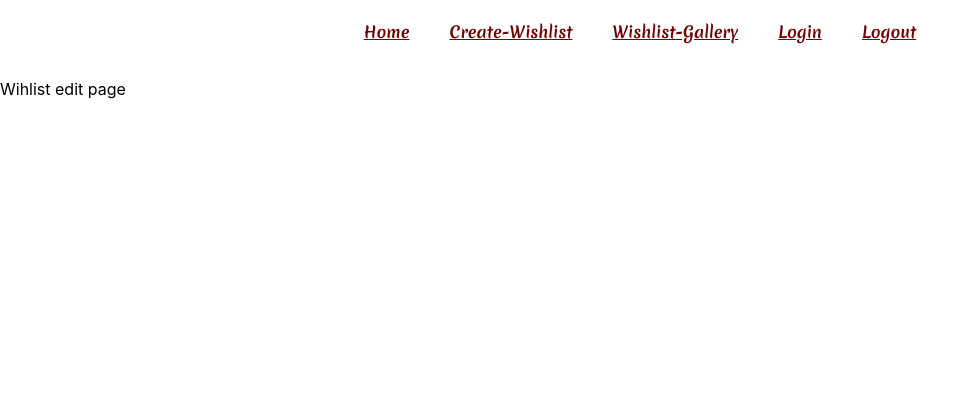
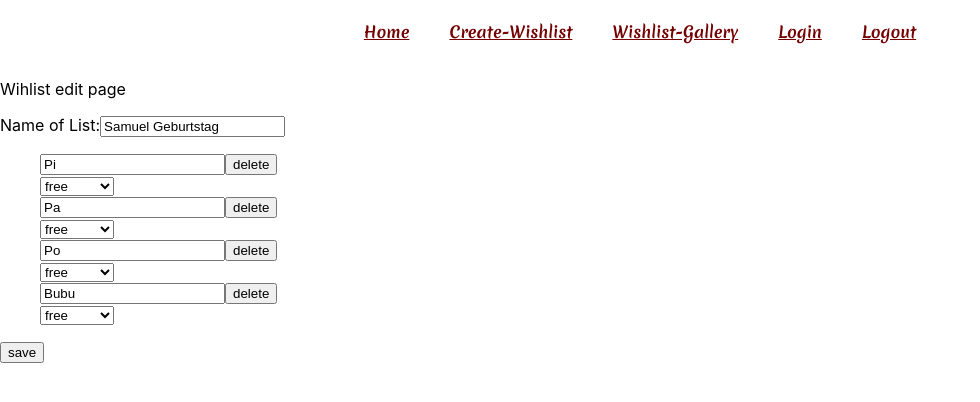
Before and after one commit to JohannaChiabotto/Wishlist, a React (Create React App) app in the folder frontend/: page /wishlistid in a window 1280 px wide. Shown: the top 402 px of the page, without its empty margins (0-980 px from the left). Built offline with nearby package versions, Linux system fonts and the light colour scheme.

Commit message:
Add Edit Wish

```diff
--- /dev/null
+++ b/frontend/src/components/editWish/EditWish.tsx
@@ -0,0 +1,41 @@
+import {WishStatus} from "../../model/WishStatus";
+import Input from "../Input";
+import React from "react";
+
+type EditWishProps = {
+    name: string;
+    status: WishStatus;
+    isUserAdmin:boolean;
+    wishId:string
+}
+export default function EditWish(props: EditWishProps){
+
+    function handleRemoveWishFromListChange(name: string) {
+
+    }
+
+    function handleWishesChange(event: React.FormEvent<HTMLInputElement>) {
+
+    }
+
+    return(
+        <div>
+            { props.isUserAdmin?
+                <Input
+                    key={props.wishId}
+                    name={props.name}
+                    value={props.name}
+                    changeWishHandler={handleWishesChange}
+                    removeWishHandler={handleRemoveWishFromListChange}
+                /> :
+           <p>{props.name}</p>
+            }
+
+            <select name="cars" id="cars">
+                <option selected={props.status === 'FREE'} value="FREE">free</option>
+                <option  selected={props.status === 'BOUGHT'} value="BOUGHT">bought</option>
+                <option  selected={props.status === 'RESERVE'} value="RESERVE">reserved</option>
+            </select>
+        </div>
+    )
+}
--- a/frontend/src/pages/editWishlistPage/EditWishlistPage.tsx
+++ b/frontend/src/pages/editWishlistPage/EditWishlistPage.tsx
@@ -1,9 +1,71 @@
-export default function EditWishlistPage(){
+import React, {useState} from "react";
+import {WishStatus} from "../../model/WishStatus";
+import {Wishlist} from "../../model/Wishlist";
+import EditWish from "../../components/editWish/EditWish";
+import axios from "axios";
+import {User} from "../../model/User";
 
+export default function EditWishlistPage() {
+    const [user, setUser] = useState<User>(User.ADMIN);
 
-    return( <div>
-        <p>Wihlist edit page</p>
-    </div>
+    const [wishlist, setWishlist] = useState<Wishlist>({
+        wishlistId: 'id123', name: 'Samuel Geburtstag', wishes: [
+            {name: 'Pi', status: WishStatus.FREE, wishId: '123'},
+            {name: 'Pa', status: WishStatus.FREE, wishId: '1234'},
+            {name: 'Po', status: WishStatus.FREE, wishId: '456'},
+            {name: 'Bubu', status: WishStatus.FREE, wishId: '768'}
+        ]
+    });
+
+    function handleWishlistNameChange(event: React.ChangeEvent<HTMLInputElement>) {
+
+        setWishlist(prevState => {
+            return {...prevState, name: event.target.value}
+        });
+    }
+
+    function handleSaveEditedWishlistChange() {
+        axios.post("/api/wishlist", wishlist)
+
+            .then(response => response.data)
+            .then(() => {
+
+            })
+            .catch(console.error)
+
+    }
+
+    const interfaceIfAdmin = <div>
+        <div>
+            <label htmlFor="name">Name of List:</label>
+            <input id="name" value={wishlist.name} onChange={handleWishlistNameChange}/>
+        </div>
+        <ul>
+            {wishlist.wishes.map(wish => <EditWish isUserAdmin={true} wishId={wish.wishId!} status={wish.status}
+                                                   key={wish.wishId}
+                                                   name={wish.name}/>)}
+        </ul>
+    </div>;
+
+    const interfaceIfGuest = <div>
+        <div>
+            <p>{wishlist.name}</p>
+        </div>
+        <ul>
+            {wishlist.wishes.map(wish => <EditWish isUserAdmin={false}
+                                                   wishId={wish.wishId!}
+                                                   status={wish.status}
+                                                   key={wish.wishId}
+                                                   name={wish.name}/>)}
+        </ul>
+    </div>;
+
+    return (<div>
+            <p>Wihlist edit page</p>
+            {user === User.ADMIN ? interfaceIfAdmin : interfaceIfGuest}
+            {user === User.ADMIN ?? <button>delete Wishlist</button> }
+            <button onClick={handleSaveEditedWishlistChange}>save</button>
+        </div>
     )
 
 }
--- a/frontend/src/pages/home/HomePage.tsx
+++ b/frontend/src/pages/home/HomePage.tsx
@@ -1,14 +1,15 @@
 import {Link} from "react-router-dom";
+import Button from "../../components/button/Button";
 
 export default function HomePage(){
     return(
         <div>
             <p>Description</p>
             <Link to={"/create-wishlist"}>
-                <button> Create your own wishlist</button>
+                <Button text={'Create your own wishlist'}></Button>
             </Link>
             <Link to={"/wishlist-gallery"}>
-                <button> See all Wishlists</button>
+                <Button text={'See all Wishlists'}></Button>
             </Link>
 
         </div>
```
